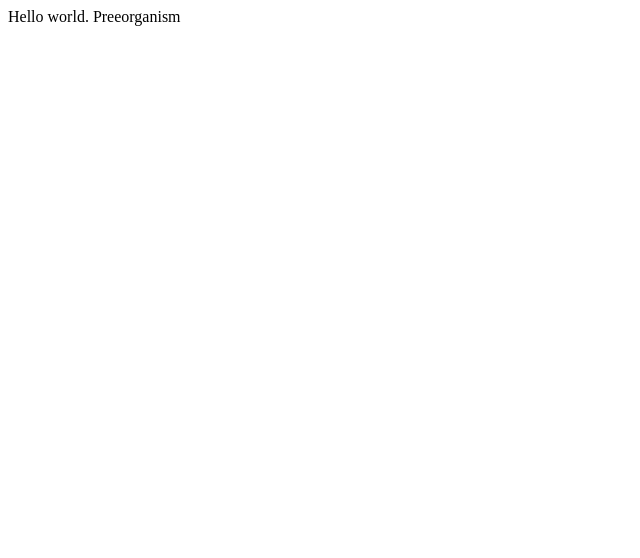
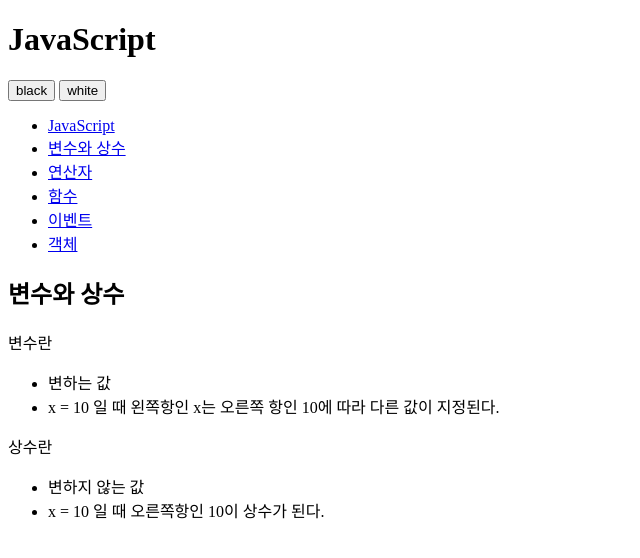
Before and after one commit to superinsect/opentutorials-superinsect, a plain HTML site: page index.html in a window 1280 px wide. Shown: the whole page, without its empty margins (0-640 px from the left). Drawn offline with Linux system fonts and the light colour scheme.

Commit message:
add html

```diff
--- a/index.html
+++ b/index.html
@@ -1,24 +1,53 @@
 <!DOCTYPE html>
-<html lang="en">
-	<head>
-		<meta charset="utf-8">
+<html>
+    <head>
+        <meta charset="utf-8" />
+    </head>
 
-		<!-- Always force latest IE rendering engine (even in intranet) & Chrome Frame
-		Remove this if you use the .htaccess -->
-		<meta http-equiv="X-UA-Compatible" content="IE=edge,chrome=1">
-
-		<title>index</title>
-		<meta name="description" content="">
-		<meta name="author" content="Preeorganism">
-
-		<meta name="viewport" content="width=device-width; initial-scale=1.0">
-
-		<!-- Replace favicon.ico & apple-touch-icon.png in the root of your domain and delete these references -->
-		<link rel="shortcut icon" href="/favicon.ico">
-		<link rel="apple-touch-icon" href="/apple-touch-icon.png">
-	</head>
-
-	<body>
-		Hello world. Preeorganism
-	</body>
+    <body id="body">
+        <div>
+            <header>
+                <h1>JavaScript</h1>
+            </header>
+            <div id="toolbar">
+                <input type="button" value="black" />
+                <input type="button" value="white" />
+            </div>
+            <nav>
+                <ul>
+                    <li><a href="http://opentutorials.org/course/49/17">JavaScript</a></li>
+                    <li><a href="http://opentutorials.org/course/49/16">변수와 상수</a></li>
+                    <li><a href="http://opentutorials.org/course/49/18">연산자</a></li>
+                    <li><a href="http://opentutorials.org/course/49/19">함수</a></li>
+                    <li><a href="http://opentutorials.org/course/49/20">이벤트</a></li>
+                    <li><a href="http://opentutorials.org/course/49/21">객체</a></li>
+                </ul>
+            </nav>
+            <article>
+                <h2>변수와 상수</h2>
+                <div>
+                    <p>변수란</p>
+                    <ul>
+                        <li>
+                            변하는 값
+                        </li>
+                        <li>
+                            x = 10 일 때 왼쪽항인 x는 오른쪽 항인 10에 따라 다른 값이 지정된다.
+                        </li>
+                    </ul>
+                    <p>
+                        상수란
+                    </p>
+                    <ul>
+                        <li>
+                            변하지 않는 값
+                        </li>
+                        <li>
+                            x = 10 일 때 오른쪽항인 10이 상수가 된다.
+                        </li>
+                    </ul>
+                </div>
+            </article>
+        </div>
+    </body>
 </html>
```
